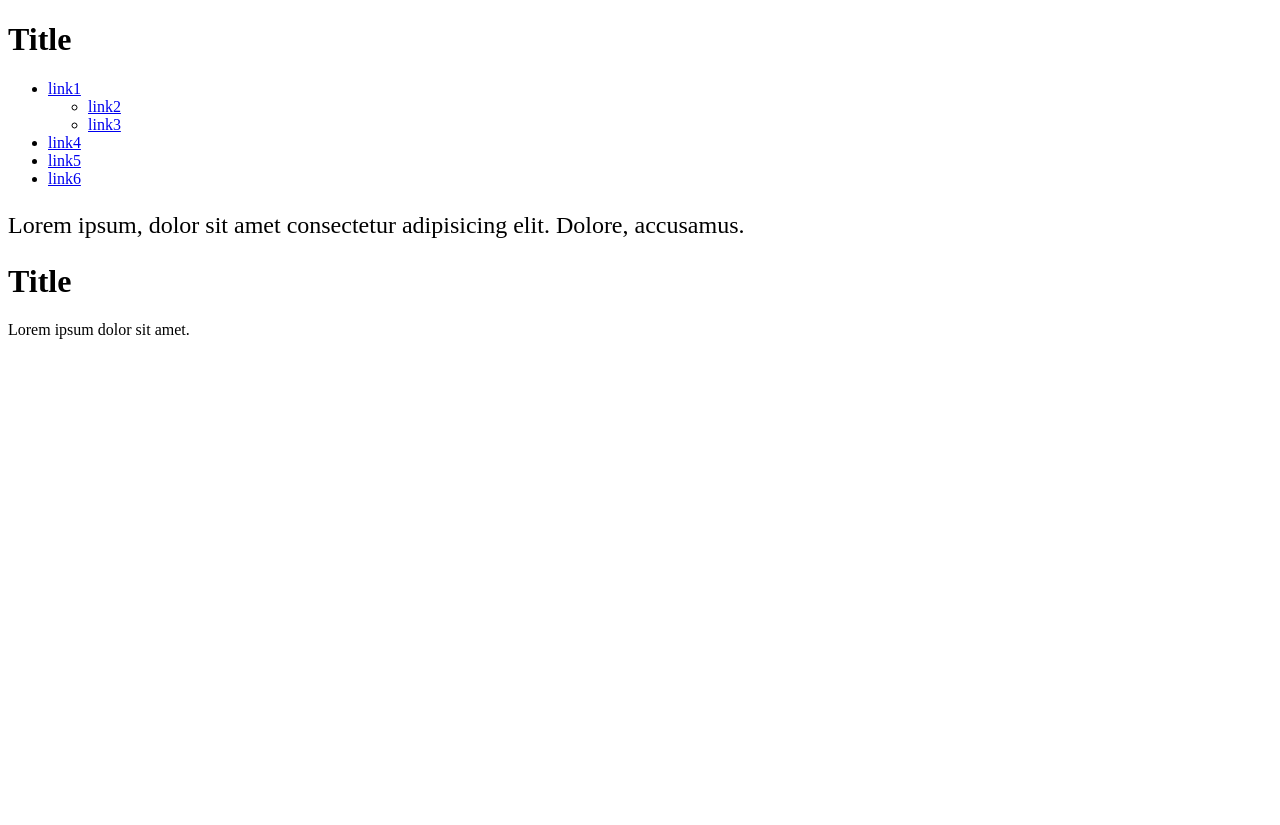
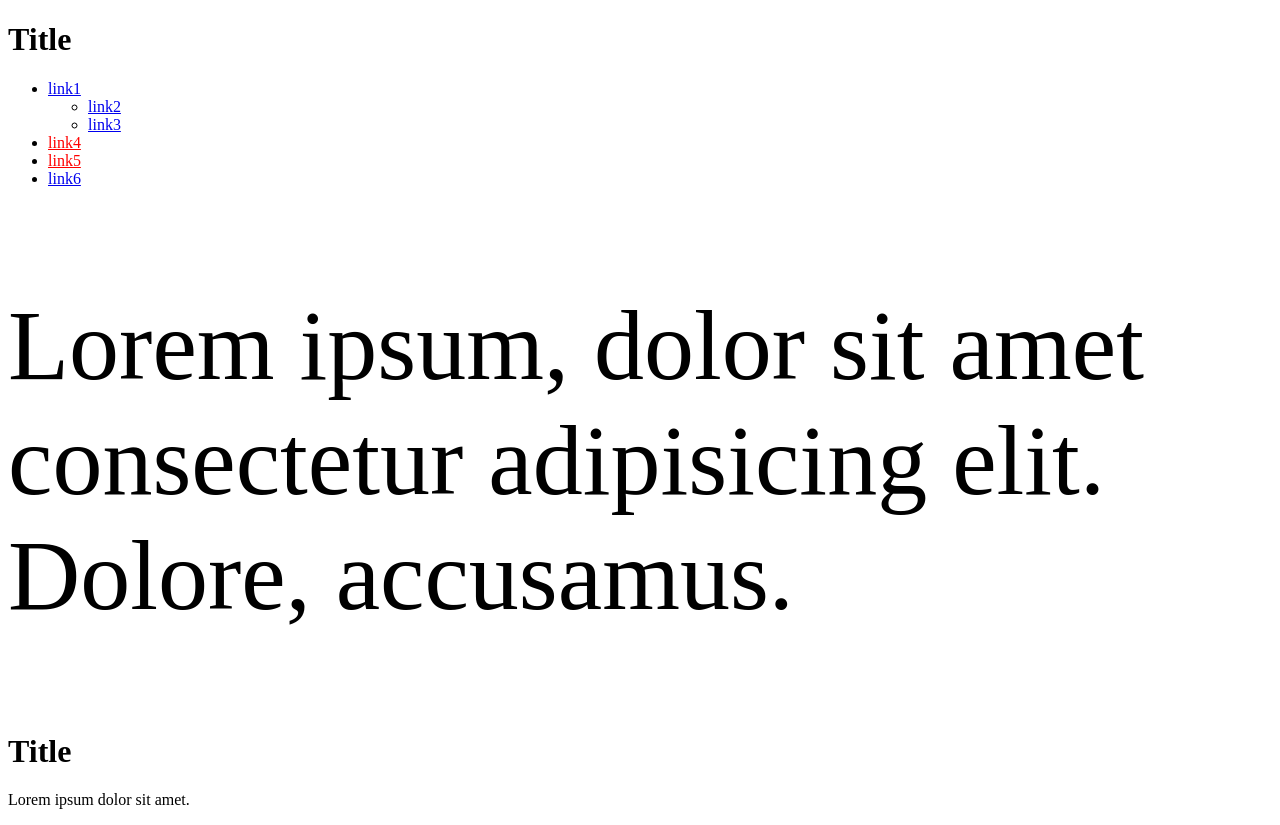
Before and after one commit to Blan-crypto/HW7, a plain HTML site: page index.html in a window 1280 px wide. Before the commit the page ends 800 px from the top, so only its background shows below. Drawn offline with Linux system fonts and the light colour scheme.

Commit message:
Обновил стили и исправил ошибки в HTML

```diff
--- a/style.css
+++ b/style.css
@@ -1,6 +1,9 @@
-a[href=https] {
+a[href="https://www.youtube.com/"] {
+    color: red;
+}
+a[href="https://validator.w3.org/"] {
     color: red;
 }
 ul + p {
-    font-size: 24px;
+    font-size: 100px;
 }
```
